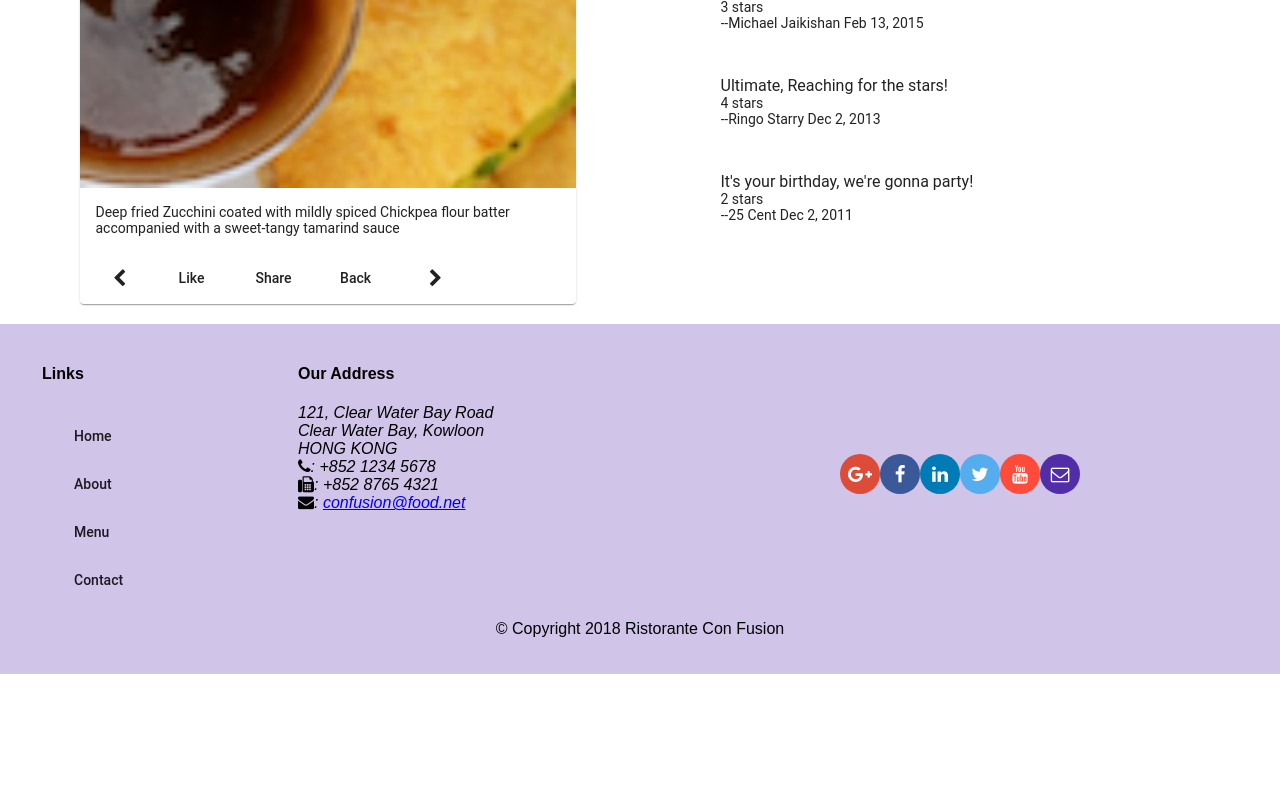
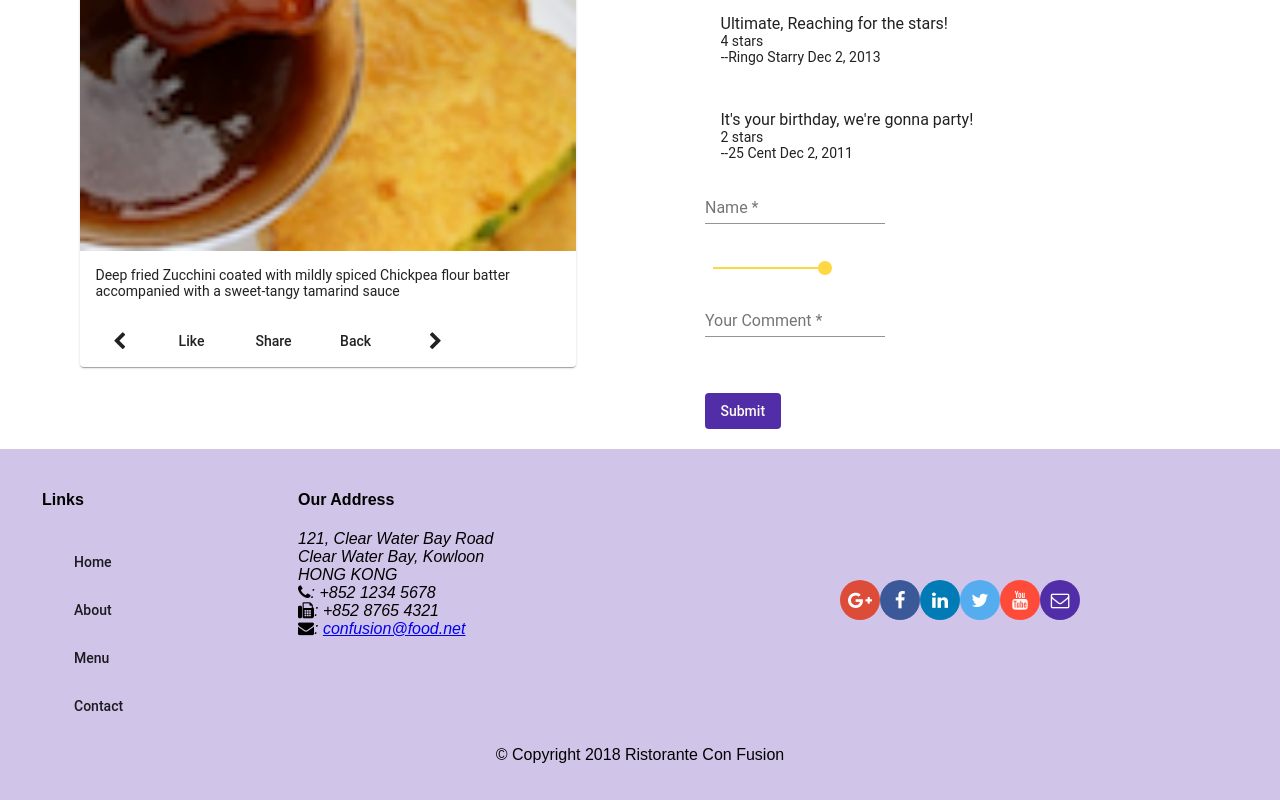
Before and after one commit to bindulathag/Angular-test, an Angular app in the folder conFusion/: page /dishdetail/1 in a window 1280 px wide. Shown: the part 780-1580 px from the top of the page. Before the commit the page ends 1454 px from the top, so only its background shows below. Built offline with nearby package versions, Linux system fonts and the light colour scheme.

Commit message:
assignment 3 updates

```diff
--- a/conFusion/src/app/app.module.ts
+++ b/conFusion/src/app/app.module.ts
@@ -31,6 +31,7 @@ import { MatFormFieldModule } from "@angular/material/form-field";
 import { MatSlideToggleModule } from "@angular/material/slide-toggle";
 import { MatSelectModule } from "@angular/material/select";
 import { MatProgressSpinnerModule } from "@angular/material/progress-spinner";
+import { MatSliderModule } from "@angular/material/slider";
 @NgModule({
   declarations: [
     AppComponent,
@@ -60,6 +61,7 @@ import { MatProgressSpinnerModule } from "@angular/material/progress-spinner";
     MatSelectModule,
     MatSlideToggleModule,
     MatProgressSpinnerModule,
+    MatSliderModule,
     FormsModule,
     ReactiveFormsModule
   ],
--- a/conFusion/src/app/dishdetail/dishdetail.component.html
+++ b/conFusion/src/app/dishdetail/dishdetail.component.html
@@ -34,20 +34,44 @@
     <div fxFlex="40">
         <div><h3 mat-line>Comments</h3></div>
         <div *ngFor="let comments of dishDetails.comments">
-
             <mat-list>
                 <mat-list-item>
                     <p mat-line>{{comments.comment}}</p>
                     <p mat-line>{{comments.rating}} stars</p>
                     <p mat-line>--{{comments.author}} {{comments.date| date}}</p>
                 </mat-list-item>
-                <!-- <mat-list-item></mat-list-item>
-                <mat-list-item>--{{comments.author}} {{comments.date| date}}</mat-list-item> -->
             </mat-list>
         </div>
+
+        <form novalidate [formGroup]="commentsForm" #cForm="ngForm" (ngSubmit)="onSubmit()">
+            <div  [hidden]="cForm.form.invalid">
+                <p mat-line>{{commentsForm.controls['comment'].value}}</p>
+                <p mat-line>{{commentsForm.controls['rating'].value}} stars</p>
+                <p mat-line>--{{commentsForm.controls['author'].value}}</p>
+            </div>
+            <div  >
+
+                <mat-form-field class="half-width">
+                    <input matInput type="text" formControlName="author" placeholder="Name" required>
+                    <mat-error *ngIf="formErrors['author']">{{formErrors['author']}}</mat-error>
+                </mat-form-field>
+                <br>
+                <input matInput [hidden]="true" type="text" formControlName="date" value="{{date}}">
+                <mat-slider min="1" max="5" step="1" formControlName="rating"
+                    thumbLabel tickInterval="1" value="5"></mat-slider>
+                <br>
+                <mat-form-field class="half-width">
+                    <input matInput type="text" formControlName="comment" placeholder="Your Comment" required>
+                    <mat-error *ngIf="formErrors['comment']">{{formErrors['comment']}}</mat-error>
+                </mat-form-field>
+                <br><br><br>
+                <button mat-button type="submit" class="background-primary text-floral-white"
+                [disabled]="commentsForm.invalid">Submit</button>
+            </div>
+        </form>
     </div>
 
 </div>
 <div [hidden]="dishDetails">
     <mat-spinner></mat-spinner><h4>Loading . . . Please Wait</h4>
-  </div>
+</div>
--- a/conFusion/src/app/dishdetail/dishdetail.component.ts
+++ b/conFusion/src/app/dishdetail/dishdetail.component.ts
@@ -1,9 +1,10 @@
-import { Component, Input, OnInit } from '@angular/core';
+import { Component, Input, OnInit, ViewChild } from '@angular/core';
 import { ActivatedRoute, Params } from '@angular/router';
 import { Location } from "@angular/common";
 import { DishService } from '../services/dish.service';
 import { Dish } from "../shared/dish";
 import { switchMap } from 'rxjs';
+import { FormBuilder, FormGroup, FormGroupDirective, Validators } from '@angular/forms';
 
 @Component({
   selector: 'app-dishdetail',
@@ -17,10 +18,88 @@ export class DishdetailComponent implements OnInit {
   dishIds: string[];
   prev: string;
   next: string;
+  commentsForm: FormGroup;
+  @ViewChild('cForm') commentsFormDirective: FormGroupDirective;
+  //@ViewChild('slider') slider;
+  updatedComment : Comment[];
+  date = new Date().toISOString();
+  ratingValue: number = 5;
 
+  formErrors: {[key: string]: any}= {
+    rating: this.ratingValue,
+    comment: '',
+    author: '',
+    date: ''
+  };
+
+  validationMessages:{ [key: string]: any} = {
+    'author': {
+      'required': 'Author Name is required',
+      'minlength': 'Author Name must be atleast 2 characters long',
+      'maxlength': 'First Name cannot be more than 25 characters'
+    },
+    'comment': {
+      'required': 'Comment is required'
+    }
+  }
   constructor(private dishService: DishService,
               private route: ActivatedRoute,
-                private location: Location) { }
+              private location: Location,
+              private formBuilder: FormBuilder) {
+    this.createForm();
+  }
+  createForm(){
+    this.commentsForm = this.formBuilder.group({
+      rating: this.ratingValue,
+      comment:['',[Validators.required, Validators.minLength(1)]],
+      author: ['', [Validators.required, Validators.minLength(2),Validators.maxLength(25)]],
+      date: this.date
+    });
+
+
+    this.commentsForm.valueChanges
+      .subscribe(data => this.onValueChanged(data));
+
+    this.onValueChanged();
+  }
+
+  onValueChanged(data?: any){
+    if(!this.commentsForm){
+      return;
+    }
+    const form = this.commentsForm;
+    for(const field in this.formErrors){
+      if(this.formErrors.hasOwnProperty(field)){
+        this.formErrors[field] = '';//clear prev error msgs if any
+        const control = form.get(field);
+        if(control && control.dirty && !control.valid){
+          const messages = this.validationMessages[field];
+          for(const key in control.errors){
+            if(control.errors.hasOwnProperty(key)){
+              this.formErrors[field] += messages[key] +' ';
+            }
+          }
+        }
+      }
+    }
+  }
+
+  onSubmit():void{
+    //this.updatedComment= this.commentsForm.value
+    console.log(this.commentsForm.get('date'));
+    //this.commentsForm.get('date').setValue((new Date()).toISOString());
+    this.dishDetails.comments.push(this.commentsForm.value);
+    //this.dishDetails.comments.
+    //this.dishDetails.comments.push(this.updatedComment);
+    this.commentsForm.reset({
+      rating: this.ratingValue,
+      comment: '',
+      author: '',
+      date: new Date()
+    });
+    this.commentsFormDirective.resetForm();
+    this.commentsForm.controls['rating'].reset(this.ratingValue);
+  }
 
   ngOnInit(): void {
     const id = this.route.snapshot.params['id'];
```
Lines whose indentation alone changed are shown as unchanged.
